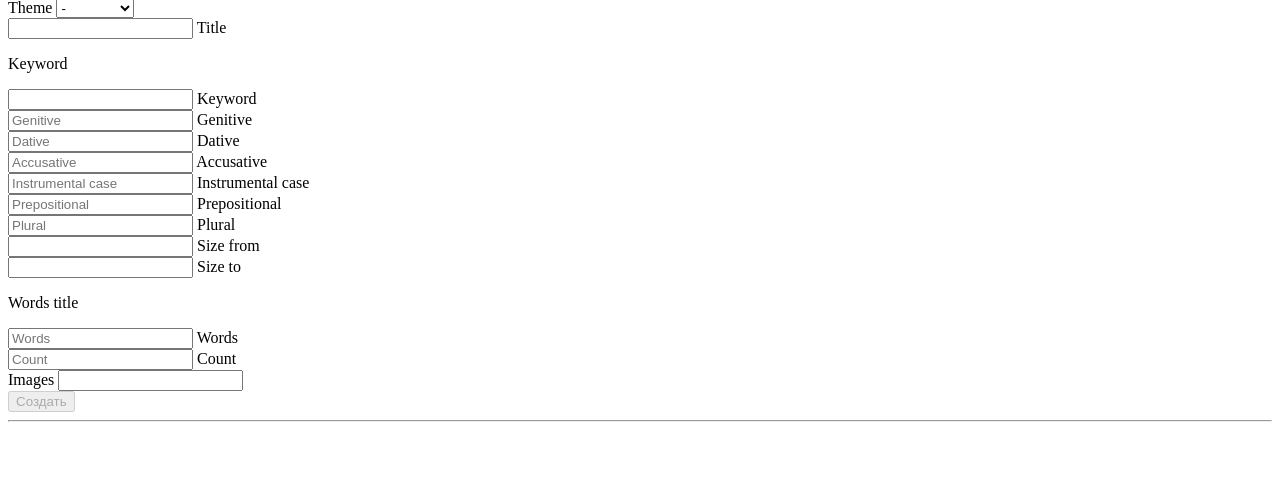
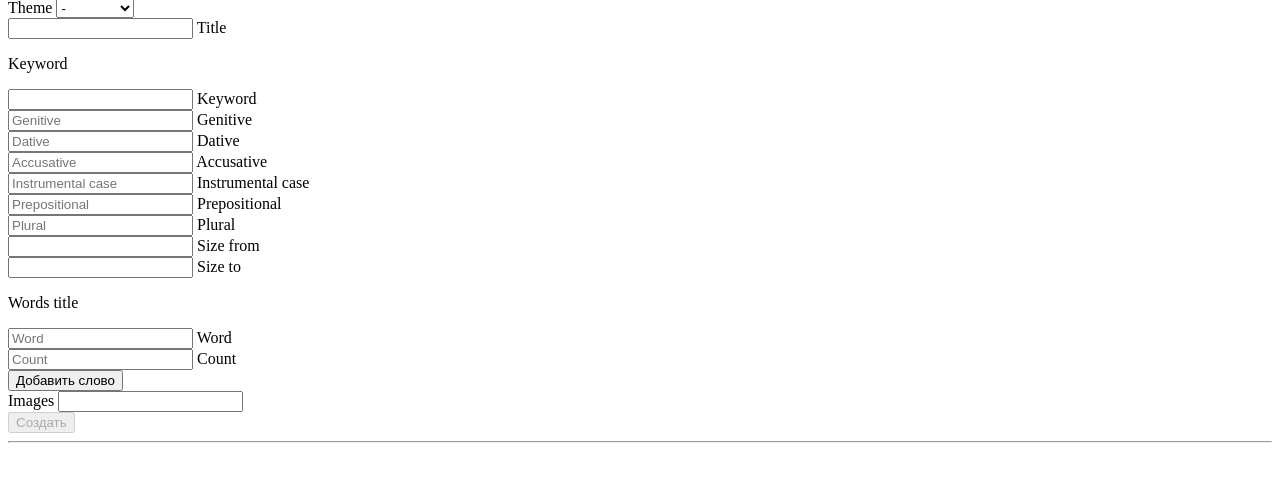
Before and after one commit to Fenris-v/symfo-blog, a Symfony app: template templates/dashboard/create_article.html.twig in a window 1280 px wide. Shown: the part 180-662 px from the top of the page. Run offline with Twig, Linux system fonts and the light colour scheme; the template is opened without the code that fills it, so the values that code supplies are empty; form fields are guessed from the names that the template uses; some libraries are stand-ins or nearby versions.

Commit message:
script for adding fields

```diff
--- a/assets/app.js
+++ b/assets/app.js
@@ -6,3 +6,4 @@ import 'bootstrap';
 import 'jquery-easing';
 import './js/scripts';
 import './js/dashboard';
+import './js/add_field';
--- a/templates/dashboard/create_article.html.twig
+++ b/templates/dashboard/create_article.html.twig
@@ -115,15 +115,16 @@
             <div class="card mb-4">
                 <div class="card-body">
                     <p class="card-title">{{ 'Words title' | trans }}</p>
+                    <div id="wordsContainer">
                         <div class="row">
                             <div class="col">
                                 <div class="form-label-group">
                                     <input type="text"
                                            id="word1Field"
                                            name="wordField[1]"
-                                           class="form-control"
-                                           placeholder="{{ 'Words' | trans}}">
-                                    <label for="word1Field">{{ 'Words' | trans}}</label>
+                                           class="form-control word-input"
+                                           placeholder="{{ 'Word' | trans }}">
+                                    <label for="word1Field">{{ 'Word' | trans }}</label>
                                 </div>
                             </div>
                             <div class="col">
@@ -131,12 +132,14 @@
                                     <input type="text"
                                            id="word1CountField"
                                            name="wordCountField[1]"
-                                           class="form-control"
-                                           placeholder="{{ 'Count' | trans}}">
-                                    <label for="word1CountField">{{ 'Count' | trans}}</label>
+                                           class="form-control count-input"
+                                           placeholder="{{ 'Count' | trans }}">
+                                    <label for="word1CountField">{{ 'Count' | trans }}</label>
                                 </div>
                             </div>
                         </div>
+                    </div>
+                    <button id="addWord" class="btn btn-primary">Добавить слово</button>
                 </div>
             </div>
 
@@ -153,7 +156,7 @@
     <hr>
 
     {% if article %}
-        <h2 class="mt-4">{{ 'Your article' | trans}}</h2>
+        <h2 class="mt-4">{{ 'Your article' | trans }}</h2>
 
         <hr>
 
--- a/translations/messages.ru.yaml
+++ b/translations/messages.ru.yaml
@@ -26,7 +26,7 @@
 "Images": "Изображения"
 "Title": "Заголовок статьи"
 "Count": "кол-во"
-"Words": "Слова"
+"Word": "Слово"
 "Words title": "Продвигаемые слова через запятую"
 "Genitive": "Родительный падеж"
 "Dative": "Дательный падеж"
```
Also changed, not shown: assets/js/add_field.js (added, +20 -0 lines), package-lock.json, 1 other file. Lines whose indentation alone changed are shown as unchanged.
